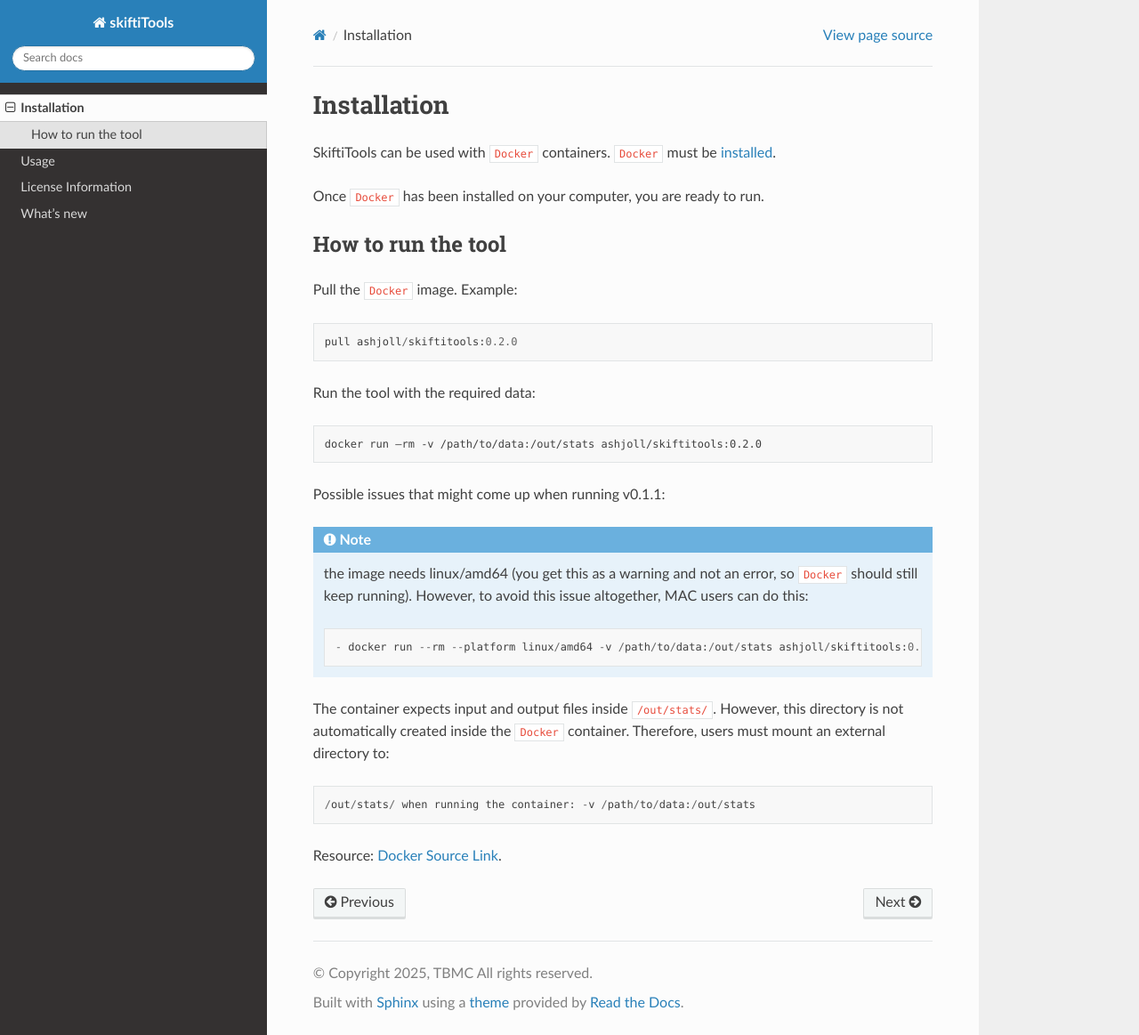
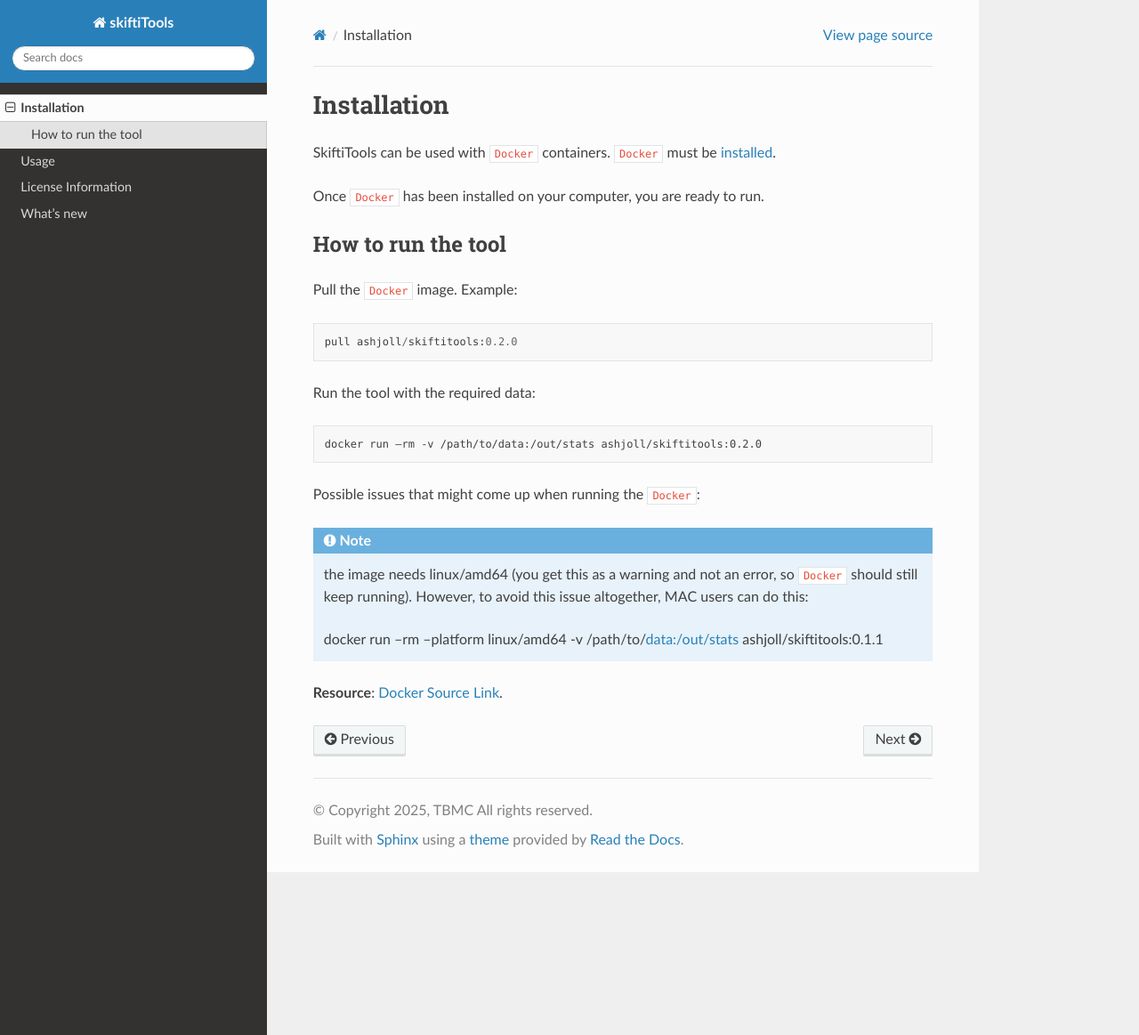
Before and after one commit to HKA07/skiftiGuide, a Sphinx documentation site: the page built from docs/installation.rst, in a window 1280 px wide and 1163 px high. Shown: the whole window at 89% size. Built offline with Sphinx 7.4.7 and the Read the Docs theme 3.1.0, drawn with Linux system fonts in a browser that asks for light colours.

Commit message:
Update installation.rst

```diff
--- a/docs/installation.rst
+++ b/docs/installation.rst
@@ -20,15 +20,12 @@
 
     docker run –rm -v /path/to/data:/out/stats ashjoll/skiftitools:0.2.0
 
-Possible issues that might come up when running v0.1.1:
+Possible issues that might come up when running the ``Docker``:
 
 .. note::
     the image needs linux/amd64 (you get this as a warning and not an error, so ``Docker`` should still keep running). However, to avoid this issue altogether, MAC users can do this: ::
 
-    - docker run --rm --platform linux/amd64 -v /path/to/data:/out/stats ashjoll/skiftitools:0.1.1
+    docker run --rm --platform linux/amd64 -v /path/to/data:/out/stats ashjoll/skiftitools:0.1.1
 
-The container expects input and output files inside ``/out/stats/``. However, this directory is not automatically created inside the ``Docker`` container. Therefore, users must mount an external directory to: ::
 
-    /out/stats/ when running the container: -v /path/to/data:/out/stats
-
-Resource: `Docker Source Link <https://hub.docker.com/r/ashjoll/skiftitools/tags>`_.
+**Resource**: `Docker Source Link <https://hub.docker.com/r/ashjoll/skiftitools/tags>`_.
```
